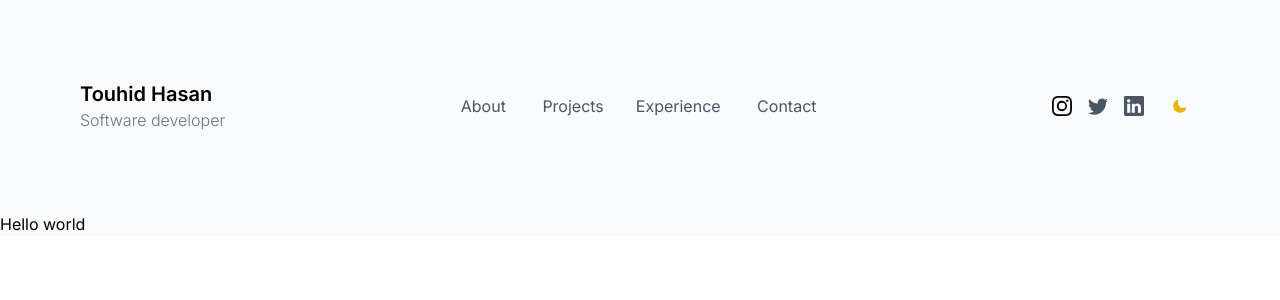
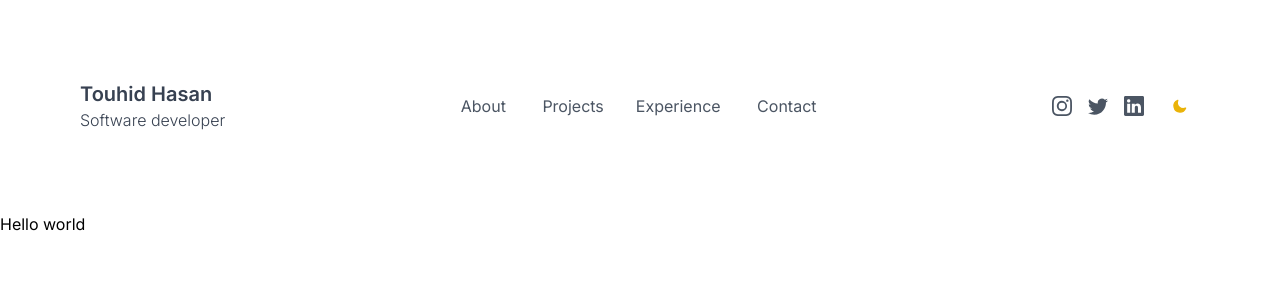
Before and after one commit to touhidhsn/touhidhasan, a Next.js app: page / in a window 1280 px wide. Shown: the top 300 px of the page. Built offline with nearby package versions, Linux system fonts and the light colour scheme.

Commit message:
some css issues has been fixed

```diff
--- a/app/components/ContainerBlock.js
+++ b/app/components/ContainerBlock.js
@@ -20,7 +20,7 @@ const ContainerBlock = ({ children }) => {
         <meta name='robots' content='follow, index' />
         <meta content={meta.description} name='description' />
       </Head>
-      <main className='dark: bg-gray-50 w-full'>
+      <main className='dark:bg-black w-full'>
         <Navbar />
         <div>{children}</div>
       </main>
--- a/app/components/navbar.js
+++ b/app/components/navbar.js
@@ -17,10 +17,10 @@ const Navbar = () => {
       <div className='flex  md:flex-row justify-between items-center'>
         <div className='flex flex-col'>
           <Link href='/'>
-            <h1 className='font-semibold text-xl dark:text-gray-100'>
+            <h1 className='font-semibold text-xl text-gray-700 dark:text-gray-800'>
               Touhid Hasan
             </h1>
-            <p className='text-base font-light text-gray-500 dark:text-gray-300'>
+            <p className='text-base font-light text-gray-700 dark:text-gray-200'>
               Software developer
             </p>
           </Link>
@@ -32,7 +32,7 @@ const Navbar = () => {
             className={`text-base  ${
               router.asPath === '/about'
                 ? 'text-gray-800 font-bold dark:text-gray-400'
-                : 'text-gray-600 dark:text-gray-300 font-normal '
+                : 'text-gray-600 dark:text-gray-200 font-normal '
             }`}>
             About{' '}
             {router.asPath === '/about' && (
@@ -55,7 +55,7 @@ const Navbar = () => {
             className={`text-base  ${
               router.asPath === '/projects'
                 ? 'text-gray-800 font-bold dark:text-gray-400'
-                : 'text-gray-600 dark:text-gray-300 font-normal '
+                : 'text-gray-600 dark:text-gray-200 font-normal '
             }`}>
             Projects
             {router.asPath === '/projects' && (
@@ -78,7 +78,7 @@ const Navbar = () => {
             className={`text-base  ${
               router.asPath === '/experience'
                 ? 'text-gray-800 font-bold dark:text-gray-400'
-                : 'text-gray-600 dark:text-gray-300 font-normal '
+                : 'text-gray-600 dark:text-gray-200 font-normal '
             }`}>
             Experience{' '}
             {router.asPath === '/experience' && (
@@ -101,7 +101,7 @@ const Navbar = () => {
             className={`text-base  ${
               router.asPath === '/contact'
                 ? 'text-gray-800 font-bold dark:text-gray-400'
-                : 'text-gray-600 dark:text-gray-300 font-normal '
+                : 'text-gray-600 dark:text-gray-200 font-normal '
             }`}>
             Contact
             {router.asPath === '/contact' && (
@@ -121,7 +121,9 @@ const Navbar = () => {
           </Link>
         </div>
         <div className='space-x-4 flex flex-row items-center'>
-          <a href='' x>
+          <a
+            href=''
+            className='text-base font-normal text-gray-600 dark:text-gray-200'>
             <svg
               xmlns='http://www.w3.org/2000/svg'
               width='16'
@@ -134,7 +136,7 @@ const Navbar = () => {
           </a>
           <a
             href=''
-            className='text-base font-normal text-gray-600 dark:text-gray-300'>
+            className='text-base font-normal text-gray-600 dark:text-gray-200'>
             <svg
               xmlns='http://www.w3.org/2000/svg'
               width='16'
@@ -147,7 +149,7 @@ const Navbar = () => {
           </a>
           <a
             href=''
-            className='text-base font-normal text-gray-600 dark:text-gray-300'>
+            className='text-base font-normal text-gray-600 dark:text-gray-200'>
             <svg
               xmlns='http://www.w3.org/2000/svg'
               width='16'
```
